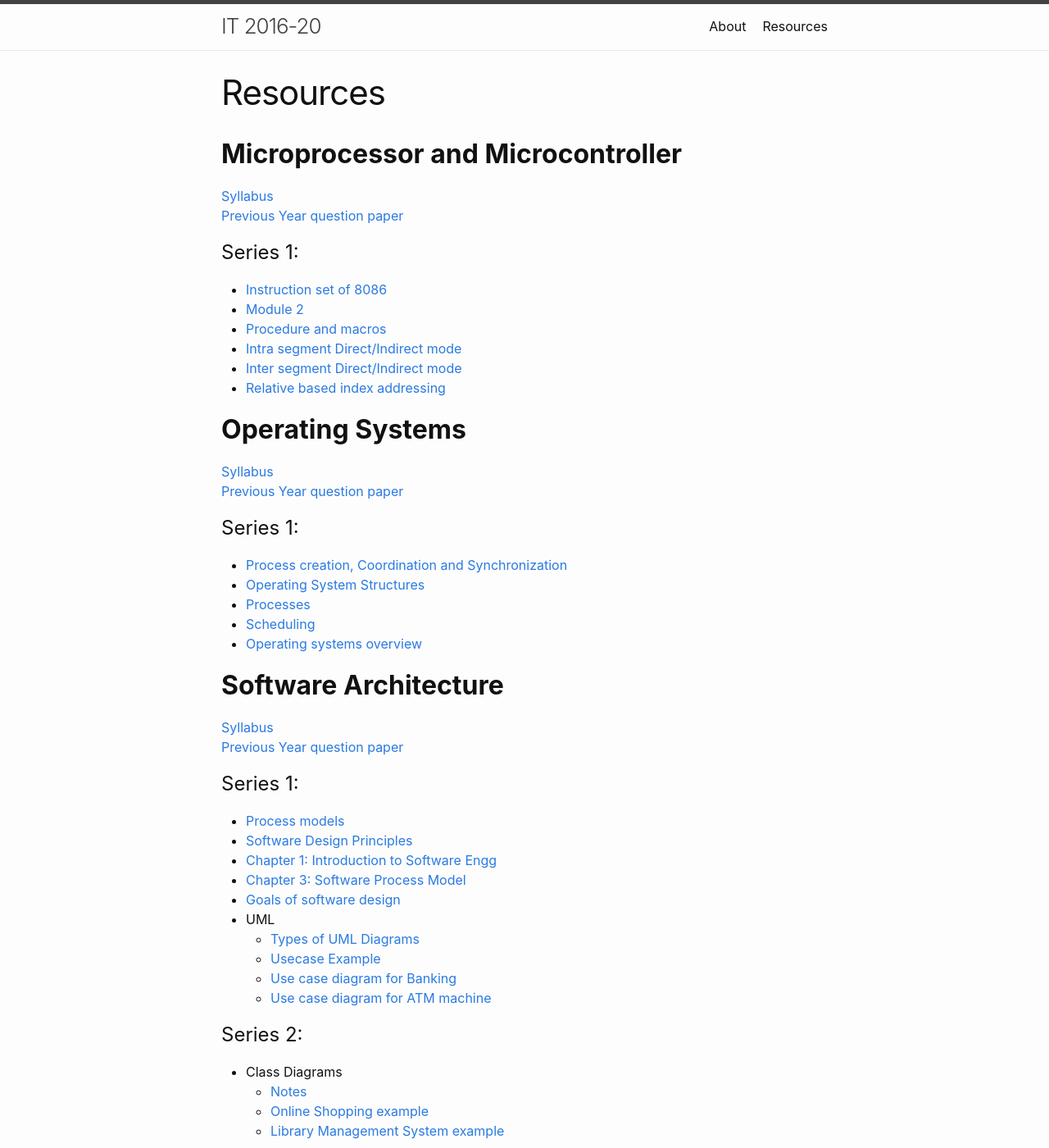
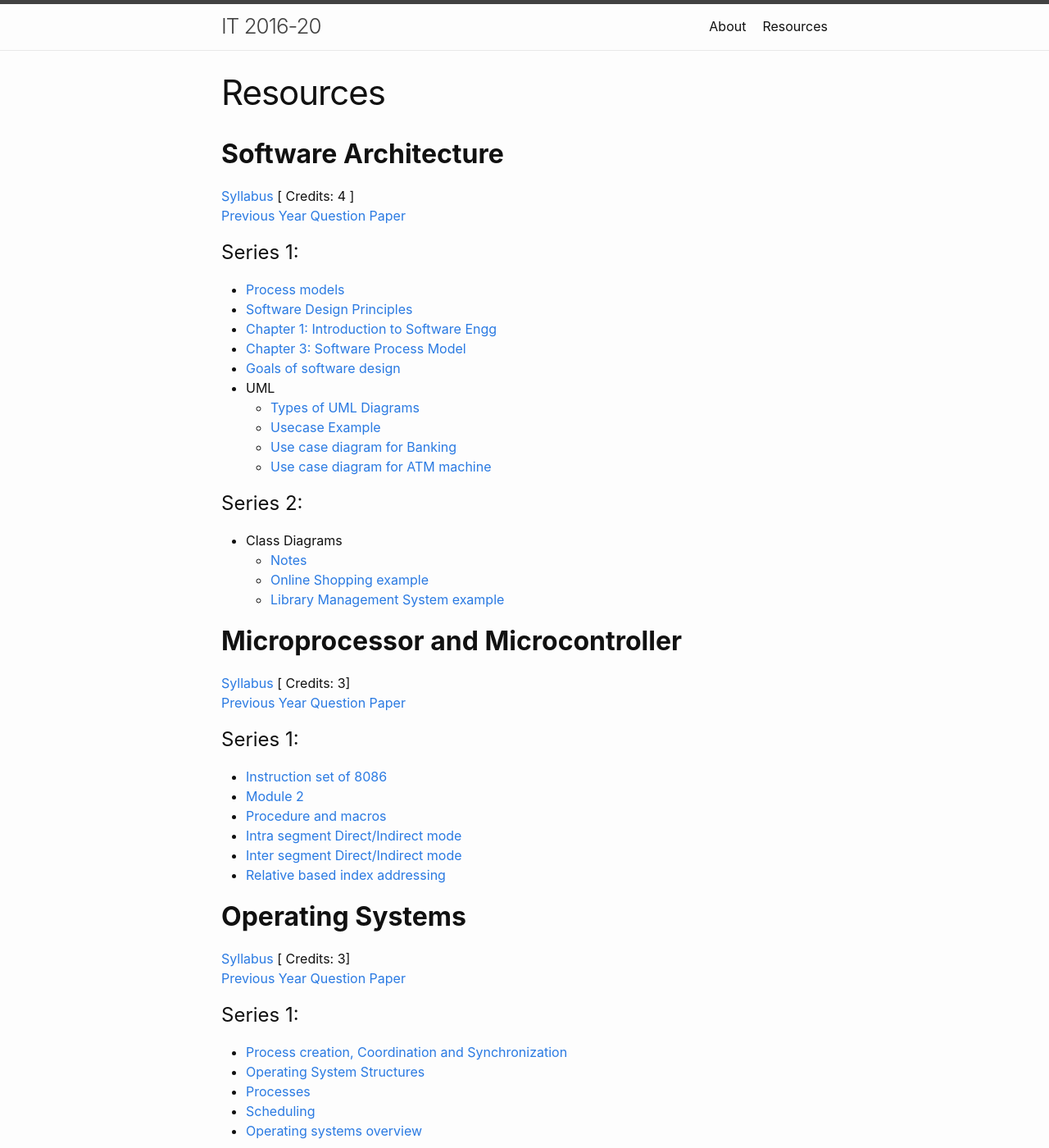
Before and after one commit to IT-GECBH/2020, a Jekyll site: the page built from resources.md, in a window 1280 px wide and 1400 px high. Shown: the whole window at 82% size. Built offline with Jekyll 4.4.1, drawn with Linux system fonts in a browser that asks for light colours; some of the changed lines change nothing that is shown; some of the changed text lies outside the part shown.

Commit message:
Added credits, networks and unix

```diff
--- a/resources.md
+++ b/resources.md
@@ -3,33 +3,9 @@
 title: Resources
 permalink: /resources/
 ---
-## **Microprocessor and Microcontroller**
-[Syllabus][mic-syll] <br/>
-[Previous Year question paper][micro-prev]
-# Series 1:
-* [Instruction set of 8086][8086-instruction-set]
-* [Module 2][module_2]
-* [Procedure and macros][macros_ppt]
-* [Intra segment Direct/Indirect mode][intra_direct_indirect]
-* [Inter segment Direct/Indirect mode][inter_direct_indirect]
-* [Relative based index addressing][rel_index_add]
-
-
-
-## **Operating Systems**
-[Syllabus][os-syll] <br/>
-[Previous Year question paper][os-prev]
-# Series 1:
-* [Process creation, Coordination and Synchronization][PCS]
-* [Operating System Structures][Section03-Structures]
-* [Processes][Section04-Processes4 class]
-* [Scheduling][Section05-Scheduling 4clas final]
-* [Operating systems overview][operating_systems_overview]
-
-
 ## **Software Architecture**
-[Syllabus][sof-syll] <br/>
-[Previous Year question paper][soft-prev]
+[Syllabus][sof-syll] [ Credits: 4 ] <br/>
+[Previous Year Question Paper][soft-prev]
 # Series 1:
 * [Process models][process-models]
 * [Software Design Principles][soft-design-principles]
@@ -49,15 +25,44 @@
   * [Online Shopping example][soft-shop]
   * [Library Management System example][soft-lib]
 
+## **Microprocessor and Microcontroller**
+[Syllabus][mic-syll] [ Credits: 3] <br/>
+[Previous Year Question Paper][micro-prev]
+# Series 1:
+* [Instruction set of 8086][8086-instruction-set]
+* [Module 2][module_2]
+* [Procedure and macros][macros_ppt]
+* [Intra segment Direct/Indirect mode][intra_direct_indirect]
+* [Inter segment Direct/Indirect mode][inter_direct_indirect]
+* [Relative based index addressing][rel_index_add]
+
+## **Operating Systems**
+[Syllabus][os-syll] [ Credits: 3] <br/>
+[Previous Year Question Paper][os-prev]
+# Series 1:
+* [Process creation, Coordination and Synchronization][PCS]
+* [Operating System Structures][Section03-Structures]
+* [Processes][Section04-Processes4 class]
+* [Scheduling][Section05-Scheduling 4clas final]
+* [Operating systems overview][operating_systems_overview]
+
 ## **Theory of Computation**
-[Syllabus][toc-syll] <br/>
-[Previous Year question paper][soft-prev]
+[Syllabus][toc-syll] [ Credits: 3 ] <br/>
+[Previous Year Question Paper][soft-prev]
 # Series 1:
 * [TOC notes][t-note]
 
+## **Computer Networks**
+[Syllabus]( /resources/NETWORKS/IT307_Computer_Networks.pdf ) [ Credits: 3] <br/>
+[Previous Year Question Paper]( /resources/NETWORKS/IT_307Semester-5.pdf )
+
 ## **Computer Graphics**
-[Syllabus][cg-syll] <br/>
-[Previous Year question paper][cg-prev]
+[Syllabus][cg-syll] [ Credits: 3 ] <br/>
+[Previous Year Question Paper][cg-prev]
+
+## **UNIX**
+[Syllabus]( /resources/UNIX/IT363_Unix_Shell_Programming.pdf ) [ Credits: 3 ] <br/>
+[Previous Year Question Paper]( /resources/UNIX/Unix_Shell_Programming.pdf )
 
 [micro-prev]: /resources/MICROPROCESSOR/CS305._S5_Dec_17_Regular.pdf
 [mic-syll]: /resources/MICROPROCESSOR/CS305_Microprocessors_and_microcontrollers.pdf
```
